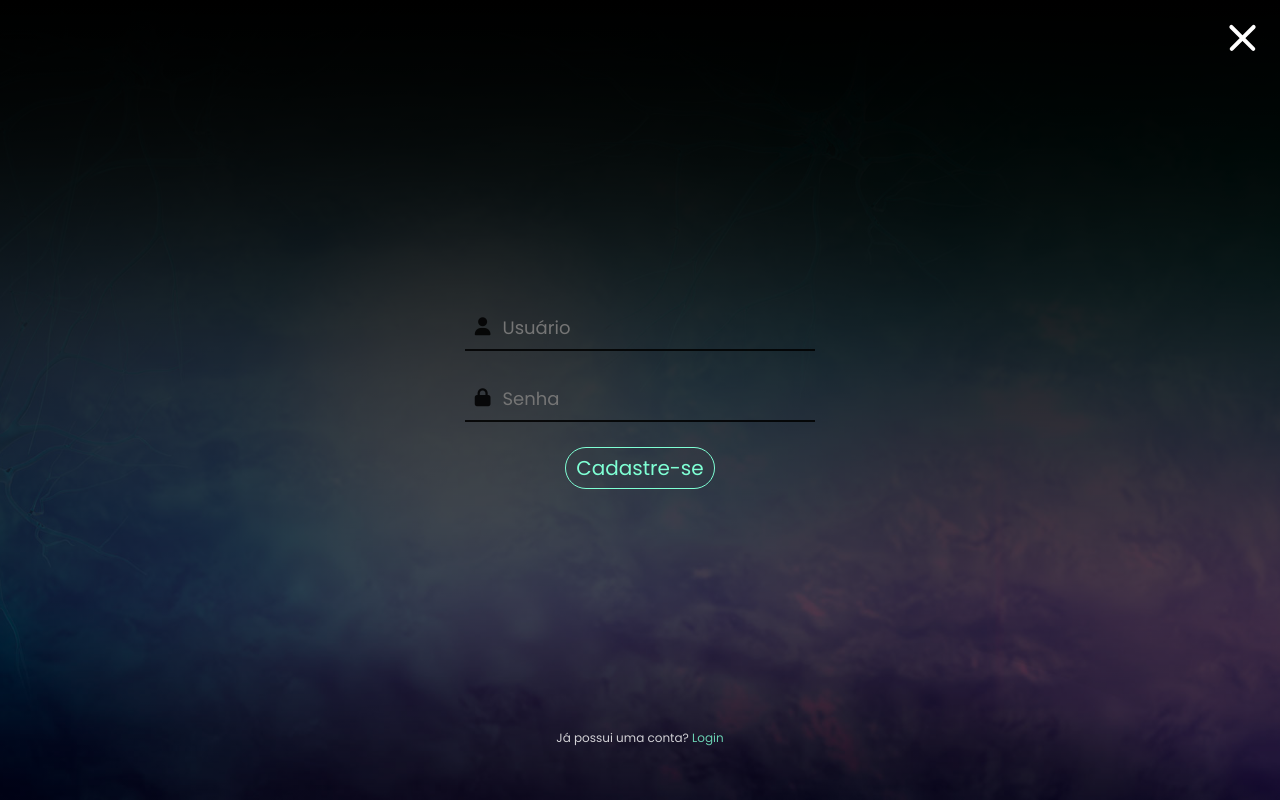
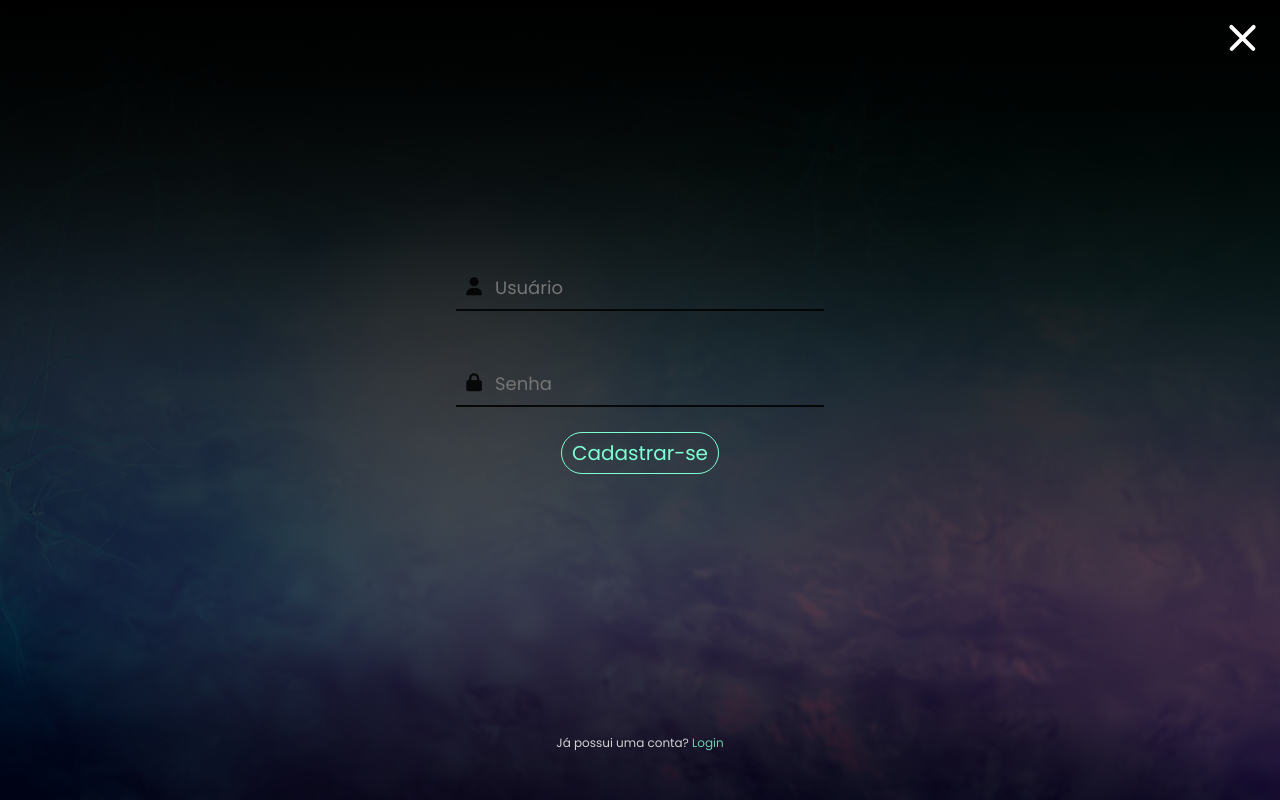
Before and after one commit to TyiLink/proj-progweb, a plain HTML site: page cadastro.html in a window 1280 px wide. Drawn offline with Linux system fonts and the light colour scheme.

Commit message:
Cadastro Pronto

```diff
--- a/cadastro.html
+++ b/cadastro.html
@@ -12,21 +12,20 @@
     <a href="index.html" class="menu-back">
         <div class="menu-back-lines"></div>
     </a>
-    <div class="account">
-        <form action="index.html">
+    <form onsubmit="SignUp(); return false;">
         <div class="input-div">
             <i class="fas fa-user"></i>
-                <input class="input" placeholder="Usuário" minlength="5" maxlength="32" required type="text">
+            <input type="text" placeholder="Usuário" minlength="4" maxlength="32" required>
         </div>
         <div class="input-div">
             <i class="fas fa-lock"></i>
-                <input class="input" placeholder="Senha" minlength="5" maxlength="32" required type="password">
+            <input type="password" placeholder="Senha" minlength="4" maxlength="32" required>
         </div>
-            <input type="submit" class="sdm-button" value="Cadastre-se">
+        <input type="submit" class="sdm-button" value="Cadastrar-se">
+
+        <p class="error-msg"></p>
+        <p class="msg">Já possui uma conta? <a href="login.html">Login</a></p>
     </form>
-
-        <p>Já possui uma conta? <a href="login.html">Login</a></p>
-    </div>
-    <script src="js/index.js"></script>
+    <script src="js/cadastro.js"></script>
 </body>
 </html>
--- a/css/styles.css
+++ b/css/styles.css
@@ -380,45 +380,44 @@ footer p {
 	font-size: 14px;
     resize: none;
 }
-.account {
+form {
     display: flex;
     flex-direction: column;
     align-items: center;
     text-align: center;
-    width: 100vw;
-    height: 100vh;
+    margin-top: 30vh;
 }
-.account form {
-    margin-top: 35vh;
-    margin-bottom: 30vh;
-    width: 350px;
-}
-.account .input-div {
+form .input-div {
     display: grid;
     grid-template-columns: 10% 90%;
     padding: 5px 0;
     margin: 25px 0;
     border-bottom: 2px solid rgba(0, 0, 0, 0.85);
 }
-.account .input-div i {
+form .input-div i {
     display: flex;
     justify-content: center;
     align-items: center;
     font-size: 18px;
     color: rgba(0, 0, 0, 0.85);
 }
-.account .input {
+form input[type="text"], form input[type="password"]{
     width: 95%;
     height: 100%;
     padding: 3.5px 2.5px;
     font-size: 18px;
     color: rgba(255, 255, 255, 0.5);
 }
-.account p {
+form .error-msg {
+    margin-top: 2.5vh;
+    color: rgba(255, 0, 0, 0.75);
+}
+form .msg {
+    margin-top: 30vh;
     font-size: 12px;
     opacity: 0.8;
 }
-.account a {
+form .msg a {
     color: aquamarine;
 }
 @media only screen and (min-width: 950px) {
--- /dev/null
+++ b/js/cadastro.js
@@ -0,0 +1,12 @@
+var username = document.querySelector("input[type='text']")
+var password = document.querySelector("input[type='password']")
+var error_msg = document.querySelector(".error-msg")
+
+function SignUp() {
+    if (username.value in localStorage) {
+        error_msg.textContent = "Usuário já existente."
+    } else {
+        window.localStorage.setItem(username.value, password.value)
+        error_msg.textContent = ""
+    }
+}
```
Also changed, not shown: js/index.js (+7 -7 lines). Lines whose indentation alone changed are shown as unchanged.
